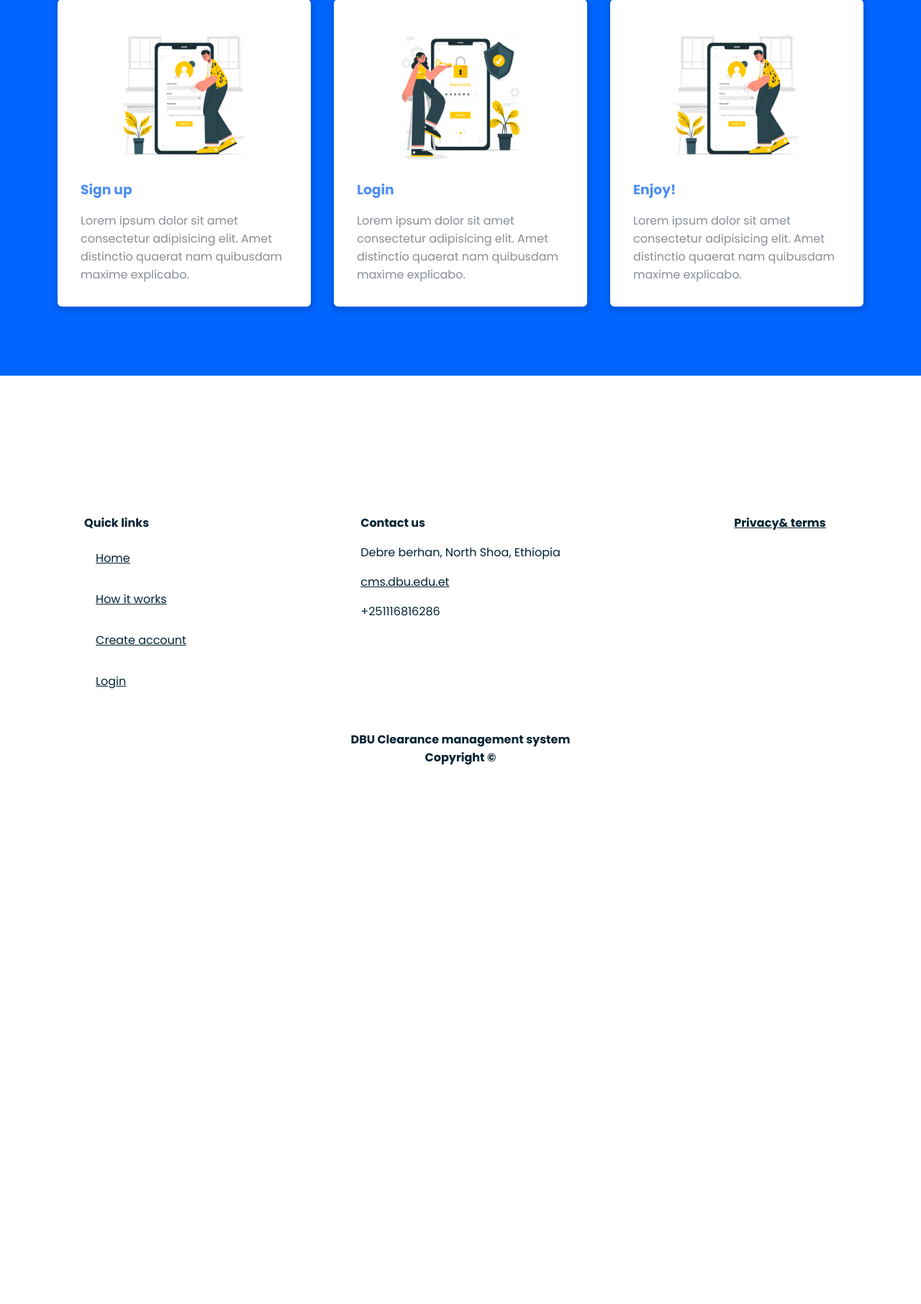
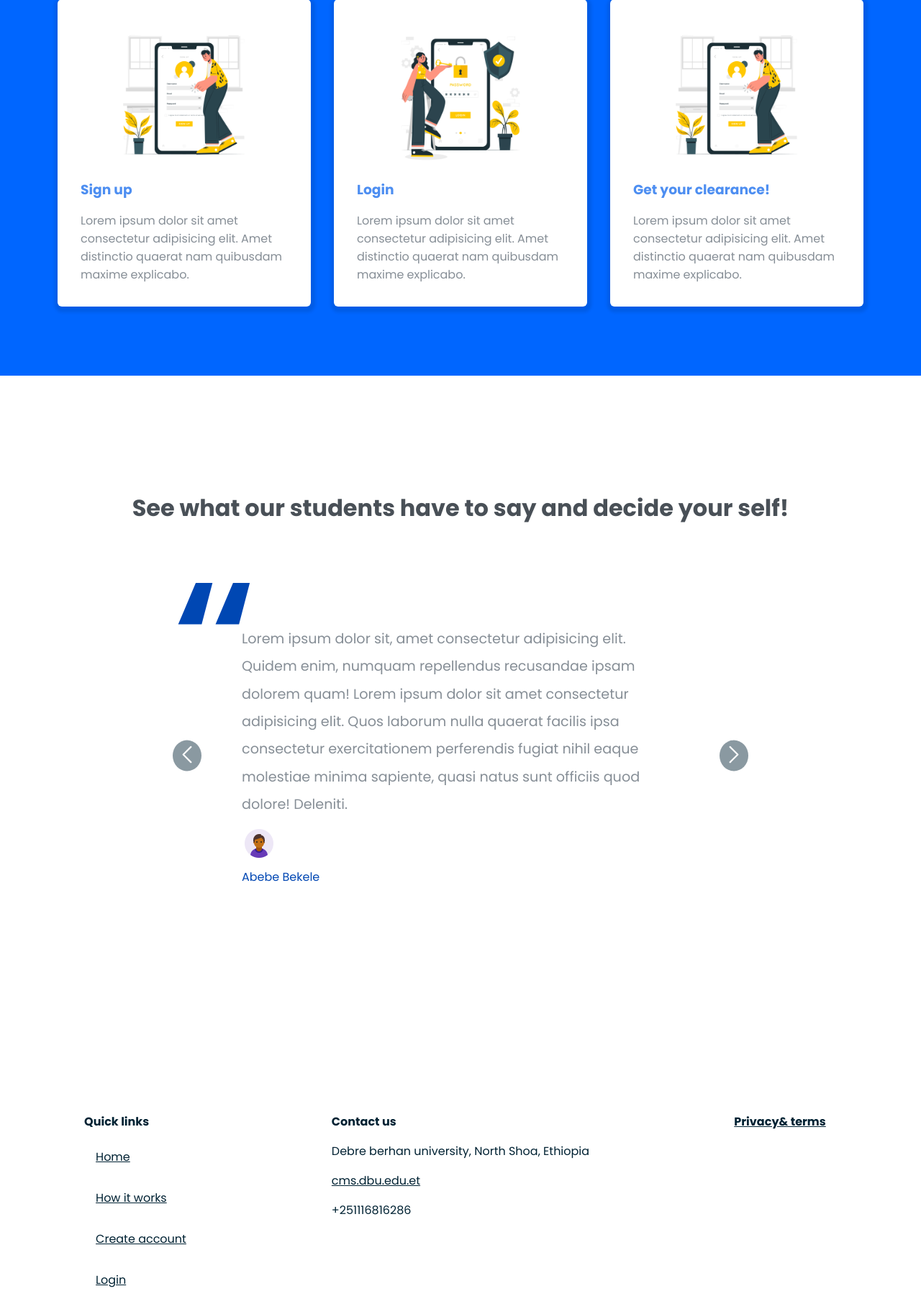
Before and after one commit to abel3ri/CMS, a PHP site: page / in a window 1280 px wide. Shown: the part 1126-2938 px from the top of the page at 72% size. Before the commit the page ends 2189 px from the top, so only its background shows below. Run offline with PHP 8.4, Linux system fonts and the light colour scheme.

Commit message:
Finish testimonials-section

```diff
--- a/index.html
+++ b/index.html
@@ -13,8 +13,8 @@
         <a href="#" class="logo">CMS</a>
         <div class="nav-links">
           <a href="#" class="nav-link">Home</a>
-          <!-- <a href="#" class="nav-link">About</a> -->
           <a href="#" class="nav-link">How it works</a>
+          <a href="#" class="nav-link">Testimonials</a>
         </div>
         <a href="#" class="btn get-started">Get started</a>
       </nav>
@@ -93,7 +93,7 @@
               class="how-img"
             />
             <div class="how-text">
-              <h3>Enjoy!</h3>
+              <h3>Get your clearance!</h3>
               <p>
                 Lorem ipsum dolor sit amet consectetur adipisicing elit. Amet
                 distinctio quaerat nam quibusdam maxime explicabo.
@@ -101,6 +101,100 @@
             </div>
           </div>
         </div>
+      </div>
+    </section>
+    <section class="section section-3">
+      <h1 class="testimonial-header">
+        See what our students have to say and decide your self!
+      </h1>
+      <div class="testimonials-container">
+        <div class="slide">
+          <div class="testimonial-item">
+            <blockquote class="testimonial-text">
+              Lorem ipsum dolor sit, amet consectetur adipisicing elit. Quidem
+              enim, numquam repellendus recusandae ipsam dolorem quam! Lorem
+              ipsum dolor sit amet consectetur adipisicing elit. Quos laborum
+              nulla quaerat facilis ipsa consectetur exercitationem perferendis
+              fugiat nihil eaque molestiae minima sapiente, quasi natus sunt
+              officiis quod dolore! Deleniti.
+            </blockquote>
+            <img
+              src="./Images/Avatars/avatar1.png"
+              class="testimonial-image"
+              alt="Avatar image"
+            />
+            <p class="testimonial-name">Abebe Bekele</p>
+          </div>
+        </div>
+        <div class="slide">
+          <div class="testimonial-item">
+            <blockquote class="testimonial-text">
+              Lorem ipsum dolor sit, amet consectetur adipisicing elit. Quidem
+              enim, numquam repellendus recusandae ipsam dolorem quam! Lorem
+              ipsum, dolor sit amet consectetur adipisicing elit. Enim corrupti
+              minus earum ad odit, eaque similique ipsam culpa et libero at
+              dignissimos, assumenda illo magnam nobis ut ratione cupiditate
+              asperiores.
+            </blockquote>
+
+            <img
+              src="./Images/Avatars/avatar2.png"
+              class="testimonial-image"
+              alt="Avatar image"
+            />
+            <p class="testimonial-name">Abebech Bekele</p>
+          </div>
+        </div>
+        <div class="slide">
+          <div class="testimonial-item">
+            <blockquote class="testimonial-text">
+              Lorem ipsum dolor sit, amet consectetur adipisicing elit. Quidem
+              enim, numquam repellendus recusandae ipsam dolorem quam! Lorem
+              ipsum, dolor sit amet consectetur adipisicing elit. Non culpa
+              facere, dolore eius assumenda consequuntur deserunt veritatis ad
+              fugit corporis asperiores laboriosam ut. Expedita placeat rerum
+              maiores aut dolor repellendus.
+            </blockquote>
+            <img
+              src="./Images/Avatars/avatar3.png"
+              class="testimonial-image"
+              alt="Avatar image"
+            />
+            <p class="testimonial-name">Alemitu Bekele</p>
+          </div>
+        </div>
+        <button class="slide-btn btn-left">
+          <svg
+            xmlns="http://www.w3.org/2000/svg"
+            fill="none"
+            viewBox="0 0 24 24"
+            stroke-width="1.5"
+            stroke="currentColor"
+            class="w-6 h-6"
+          >
+            <path
+              stroke-linecap="round"
+              stroke-linejoin="round"
+              d="M15.75 19.5L8.25 12l7.5-7.5"
+            />
+          </svg>
+        </button>
+        <button class="slide-btn btn-right">
+          <svg
+            xmlns="http://www.w3.org/2000/svg"
+            fill="none"
+            viewBox="0 0 24 24"
+            stroke-width="1.5"
+            stroke="currentColor"
+            class="w-6 h-6"
+          >
+            <path
+              stroke-linecap="round"
+              stroke-linejoin="round"
+              d="M8.25 4.5l7.5 7.5-7.5 7.5"
+            />
+          </svg>
+        </button>
       </div>
     </section>
     <footer class="footer">
@@ -114,7 +208,7 @@
         </div>
         <div class="contact-us">
           <h4>Contact us</h4>
-          <p>Debre berhan, North Shoa, Ethiopia</p>
+          <p>Debre berhan university, North Shoa, Ethiopia</p>
           <a href="#">cms.dbu.edu.et</a>
           <p>+251116816286</p>
         </div>
@@ -127,5 +221,6 @@
         </div>
       </div>
     </footer>
+    <script src="./script.js"></script>
   </body>
 </html>
--- /dev/null
+++ b/script.js
@@ -0,0 +1,26 @@
+const slides = document.querySelectorAll(".slide");
+const btnLeft = document.querySelector(".btn-left");
+const btnRight = document.querySelector(".btn-right");
+
+slides.forEach((slide, i) => {
+  slide.style.transform = `translateX(${i * 100}%)`;
+});
+
+let currentSlide = 0;
+const slideSize = slides.length;
+
+btnRight.addEventListener("click", () => {
+  if (currentSlide == slideSize - 1) currentSlide = 0;
+  else currentSlide++;
+  slides.forEach((slide, i) => {
+    slide.style.transform = `translateX(${(i - currentSlide) * 100}%)`;
+  });
+});
+
+btnLeft.addEventListener("click", () => {
+  if (currentSlide == 0) currentSlide = slideSize - 1;
+  else currentSlide--;
+  slides.forEach((slide, i) => {
+    slide.style.transform = `translateX(${(i - currentSlide) * 100}%)`;
+  });
+});
--- a/style.css
+++ b/style.css
@@ -176,6 +176,99 @@ html {
 /* ! **************************** */
 /* End of how it works section */
 
+/* Testimonials section */
+.section-3 {
+  margin: 10rem auto;
+  max-width: 70rem;
+  margin: o auto;
+}
+.testimonial-header {
+  font-size: clamp(1rem, 4vw, 2rem);
+  text-align: center;
+  margin-bottom: 5rem;
+  color: #495057;
+}
+.testimonials-container {
+  max-width: 50rem;
+  height: 30rem;
+  margin: 0 auto;
+
+  /* box-shadow: 2px 3px 4px 5px rgba(0, 0, 0, 0.1); */
+
+  position: relative;
+  overflow: hidden;
+}
+.slide {
+  position: absolute;
+  top: 0;
+
+  width: 100%;
+  height: 100%;
+
+  display: flex;
+  align-items: center;
+  justify-content: center;
+  transition: all 0.5s;
+}
+.testimonial-item {
+  display: flex;
+  flex-direction: column;
+  gap: 10px;
+
+  padding: 3rem 6rem;
+}
+.testimonial-item::before {
+  content: "\201C";
+  position: absolute;
+  top: -6rem;
+  left: 0;
+  line-height: 1.2;
+  font-size: 20rem;
+  color: #0047b3;
+  z-index: -1;
+}
+
+.testimonial-image {
+  width: 48px;
+}
+
+.testimonial-text {
+  line-height: 2;
+  color: #868e96;
+  font-size: 1.2rem;
+}
+.testimonial-name {
+  color: #0047b3;
+}
+.slide-container {
+  max-width: 50rem;
+  position: relative;
+}
+.slide-btn {
+  cursor: pointer;
+  background-color: #00223375;
+  width: 40px;
+  color: #fff;
+  border: none;
+  border-radius: 50%;
+  padding: 3px;
+  text-align: center;
+}
+.btn-left {
+  position: absolute;
+  top: 50%;
+  transform: translateY(-50%);
+}
+.btn-right {
+  position: absolute;
+  top: 50%;
+  right: 0;
+  transform: translateY(-50%);
+}
+
+/* End of testimonials section */
+/* ! ************************* */
+
 /* FOOTER SECTION */
 .footer {
   /* background: center/cover no-repeat url("./Images/footer-background.svg"); */
```
Also changed, not shown: Images/Avatars/avatar1.png (added), Images/Avatars/avatar2.png (added), Images/Avatars/avatar3.png (added), Images/arrows/arrow-left.png (added), Images/arrows/arrow-right.png (added).
